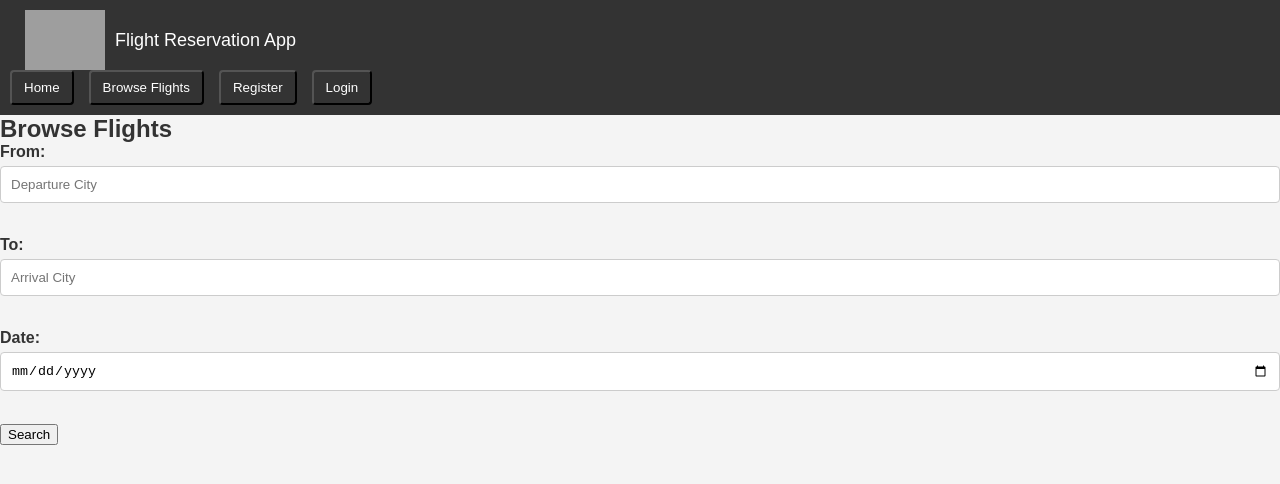
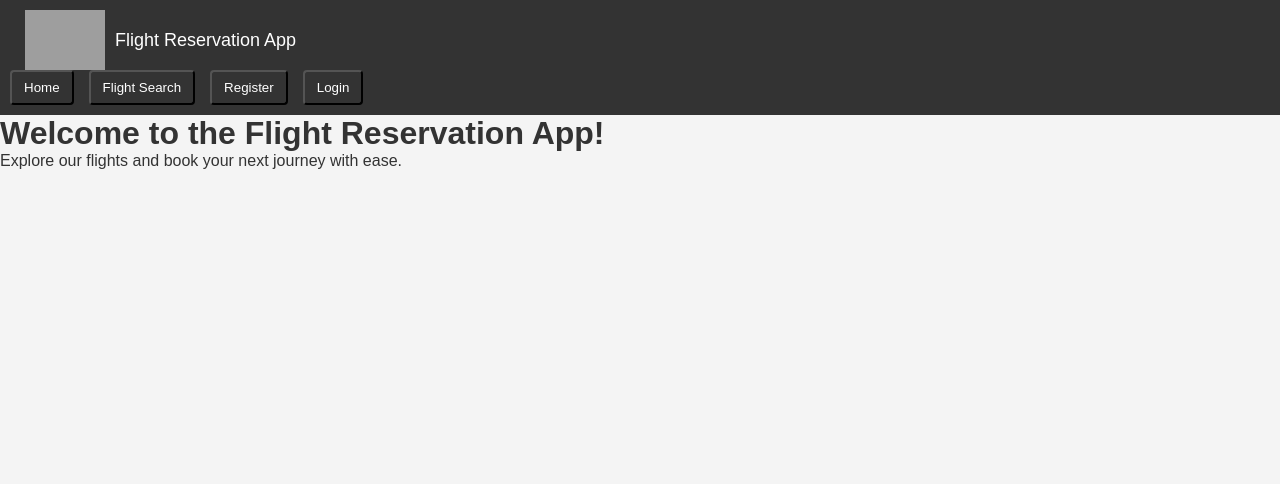
Before and after one commit to BitDrewww/flight-reservation, a React (Create React App) app: page / in a window 1280 px wide. Shown: the top 484 px of the page. Built offline with nearby package versions, Linux system fonts and the light colour scheme; grey boxes are pictures that could not be loaded.

Commit message:
Revert "Front end"
This reverts commit fd659aebd91854e52a2d2901ec76c828a78af3a4.

```diff
--- a/src/App.js
+++ b/src/App.js
@@ -2,43 +2,39 @@
 
 import React, { useState } from 'react';
 import './App.css';
-import BrowseFlights from './components/BrowseFlights.js';
+import FlightSearch from './components/FlightSearch';
 import FlightResults from './components/FlightResults';
 import Booking from './components/Booking';
 import NavBar from './components/NavBar/NavBar.js';
 import Homepage from './components/Homepage';
 import Register from './components/Register';
 import Login from './components/Login';
-import SeatMap from './components/SeatMap';
 
 function App() {
   const [selectedFlight, setSelectedFlight] = useState(null);
-  const [isBrowseFlightsVisible, setBrowseFlightsVisibility] = useState(true); // Set to true initially
-  const [isHomepageVisible, setHomepageVisibility] = useState(false);
+  const [isFlightSearchVisible, setFlightSearchVisibility] = useState(false);
+  const [isHomepageVisible, setHomepageVisibility] = useState(true);
   const [isRegisterVisible, setRegisterVisibility] = useState(false);
   const [isLoginVisible, setLoginVisibility] = useState(false);
-  const [isSeatMapVisible, setSeatMapVisibility] = useState(false);
 
   const onSelectFlight = (flight) => {
     setSelectedFlight(flight);
-    setBrowseFlightsVisibility(false);
+    setFlightSearchVisibility(false);
     setHomepageVisibility(false);
     setRegisterVisibility(false);
     setLoginVisibility(false);
-    setSeatMapVisibility(true); // Show SeatMap after flight selection
   };
 
-  const toggleBrowseFlights = () => {
-    setBrowseFlightsVisibility(!isBrowseFlightsVisible);
+  const toggleFlightSearch = () => {
+    setFlightSearchVisibility(!isFlightSearchVisible);
     setHomepageVisibility(false);
     setRegisterVisibility(false);
     setLoginVisibility(false);
-    setSeatMapVisibility(false); // Hide SeatMap when BrowseFlights is toggled
   };
 
   const toggleHomepage = () => {
     setHomepageVisibility(!isHomepageVisible);
-    setBrowseFlightsVisibility(false);
+    setFlightSearchVisibility(false);
     setRegisterVisibility(false);
     setLoginVisibility(false);
   };
@@ -46,21 +42,21 @@ function App() {
   const toggleRegister = () => {
     setRegisterVisibility(!isRegisterVisible);
     setHomepageVisibility(false);
-    setBrowseFlightsVisibility(false);
+    setFlightSearchVisibility(false);
     setLoginVisibility(false);
   };
 
   const toggleLogin = () => {
     setLoginVisibility(!isLoginVisible);
     setHomepageVisibility(false);
-    setBrowseFlightsVisibility(false);
+    setFlightSearchVisibility(false);
     setRegisterVisibility(false);
   };
 
   return (
     <div className="App">
       <NavBar
-        onBrowseFlightsClick={toggleBrowseFlights}
+        onFlightSearchClick={toggleFlightSearch}
         onHomepageClick={toggleHomepage}
         onRegisterClick={toggleRegister}
         onLoginClick={toggleLogin}
@@ -69,11 +65,10 @@ function App() {
         {/* You can add any header content here */}
       </header>
 
-      {isBrowseFlightsVisible && <BrowseFlights onSelectFlight={onSelectFlight} />}
+      {isFlightSearchVisible && <FlightSearch />}
       {isHomepageVisible && <Homepage />}
       {isRegisterVisible && <Register />}
       {isLoginVisible && <Login />}
-      {selectedFlight && isSeatMapVisible && <SeatMap onSeatSelect={(seat) => console.log(`Selected seat: ${seat}`)} />}
       {selectedFlight && <Booking flight={selectedFlight} />}
       {selectedFlight && <FlightResults onSelectFlight={onSelectFlight} />}
     </div>
--- a/src/components/BrowseFlights.js
+++ b/src/components/FlightSearch.js
@@ -6,9 +6,6 @@ function FlightSearch() {
     to: '',
     date: ''
   });
-  const [loading, setLoading] = useState(false);
-  const [flights, setFlights] = useState(null);
-  const [error, setError] = useState(null);
 
   const handleChange = (e) => {
     setSearchParams({ ...searchParams, [e.target.name]: e.target.value });
@@ -16,35 +13,33 @@ function FlightSearch() {
 
   const handleSubmit = async (e) => {
     e.preventDefault();
-    setLoading(true);
+    console.log('Searching for flights:', searchParams);
 
     try {
+      // Update the URL to wherever your API is hosted, and the endpoint designed for searching flights
       const response = await fetch('http://localhost:3001/api/flights/search', {
-        method: 'POST',
+        method: 'POST', // Assuming the backend expects a POST request for searching flights
         headers: {
           'Content-Type': 'application/json',
         },
-        body: JSON.stringify(searchParams),
+        body: JSON.stringify(searchParams), // Send the search parameters in the request body
       });
 
       if (!response.ok) {
         throw new Error(`HTTP error! Status: ${response.status}`);
       }
 
-      const fetchedFlights = await response.json();
-      setFlights(fetchedFlights);
-      setError(null);
+      const flights = await response.json();
+      // Do something with the flights data, e.g., set state, pass to another component, etc.
+      console.log(flights);
     } catch (error) {
-      setFlights(null);
-      setError(error.message || 'Error fetching flights');
-    } finally {
-      setLoading(false);
+      console.error('Error fetching flights:', error);
     }
   };
 
   return (
     <div>
-      <h2>Browse Flights</h2>
+      <h2>Search Flights</h2>
       <form onSubmit={handleSubmit}>
         <label>
           From:
@@ -78,20 +73,8 @@ function FlightSearch() {
           />
         </label>
         <br />
-        <button type="submit" disabled={loading}>
-          {loading ? 'Searching...' : 'Search'}
-        </button>
+        <button type="submit">Search</button>
       </form>
-
-      {loading && <p>Loading...</p>}
-      {error && <p style={{ color: 'red' }}>{error}</p>}
-      {flights && (
-        <div>
-          <h3>Search Results</h3>
-          {/* Display your fetched flights here */}
-          <pre>{JSON.stringify(flights, null, 2)}</pre>
-        </div>
-      )}
     </div>
   );
 }
--- a/src/components/Homepage.js
+++ b/src/components/Homepage.js
@@ -6,6 +6,7 @@ const Homepage = () => {
   return (
     <div className="homepage">
       <h1>Welcome to the Flight Reservation App!</h1>
+      <p>Explore our flights and book your next journey with ease.</p>
       {/* Add more content as needed */}
     </div>
   );
--- a/src/components/NavBar/NavBar.js
+++ b/src/components/NavBar/NavBar.js
@@ -2,7 +2,7 @@
 
 import React from 'react';
 
-const NavBar = ({ onBrowseFlightsClick, onHomepageClick, onRegisterClick, onLoginClick }) => {
+const NavBar = ({ onFlightSearchClick, onHomepageClick, onRegisterClick, onLoginClick }) => {
   return (
     <nav className="navbar">
       <a href="/" className="navbar-brand">
@@ -20,8 +20,8 @@ const NavBar = ({ onBrowseFlightsClick, onHomepageClick, onRegisterClick, onLogi
           </button>
         </li>
         <li className="nav-item">
-          <button onClick={onBrowseFlightsClick} className="nav-link">
-            Browse Flights
+          <button onClick={onFlightSearchClick} className="nav-link">
+            Flight Search
           </button>
         </li>
         <li className="nav-item">
--- a/src/components/SeatMap.js
+++ b/src/components/SeatMap.js
@@ -8,7 +8,6 @@ const mockSeats = [
 ];
 
 function SeatMap({ onSeatSelect }) {
-
   const [selectedSeat, setSelectedSeat] = useState(null);
 
   const handleSeatClick = (seat) => {
```
Also changed, not shown: package.json (+1 -16 lines), 1 other file (tests, documents, lock files or other folders).
